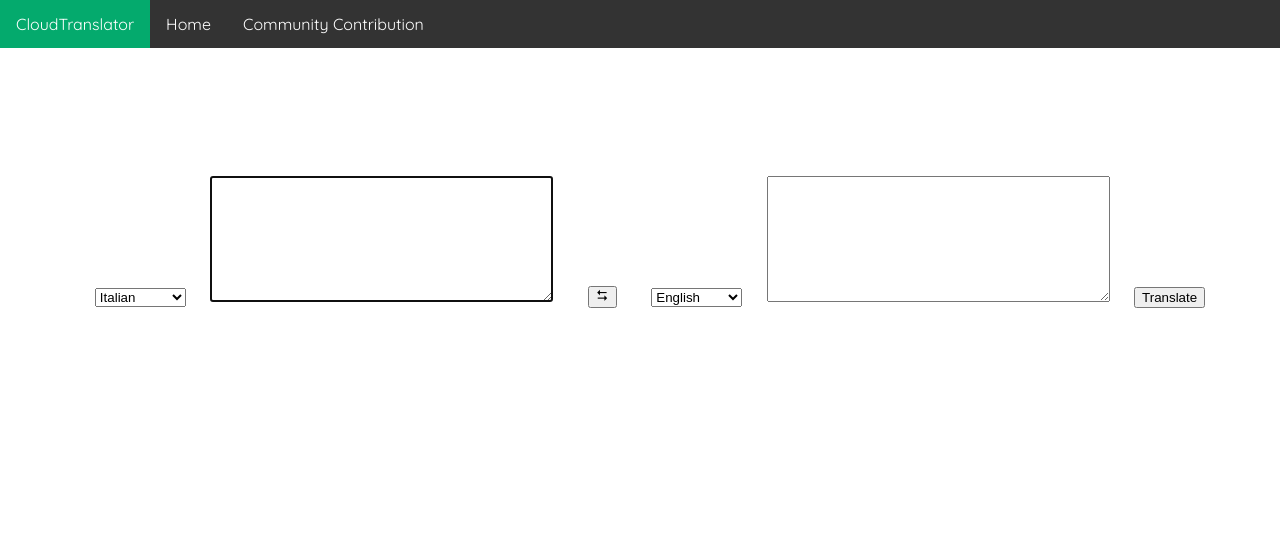
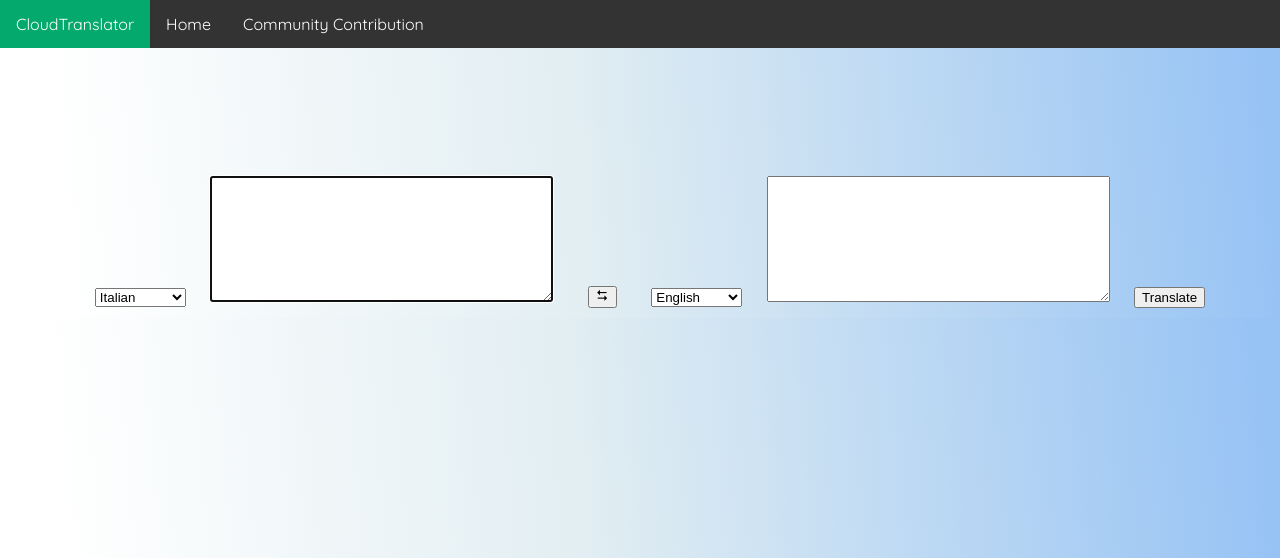
Before and after one commit to aiman-al-masoud/translator-cloud-project, a Flask app: page / in a window 1280 px wide. Shown: the top 558 px of the page. Run offline with Flask 2, Linux system fonts and the light colour scheme.

Commit message:
modified linear gradient of the body

```diff
--- a/src/static/css/index.css
+++ b/src/static/css/index.css
@@ -6,6 +6,7 @@
 body {
     margin: 0;
     font-family: Quicksand;
+    background-image: linear-gradient(265deg,#97c3f4 2%,#e2eef2 55%,#fff 95%);
 }
 
 ul.topnav {
```
